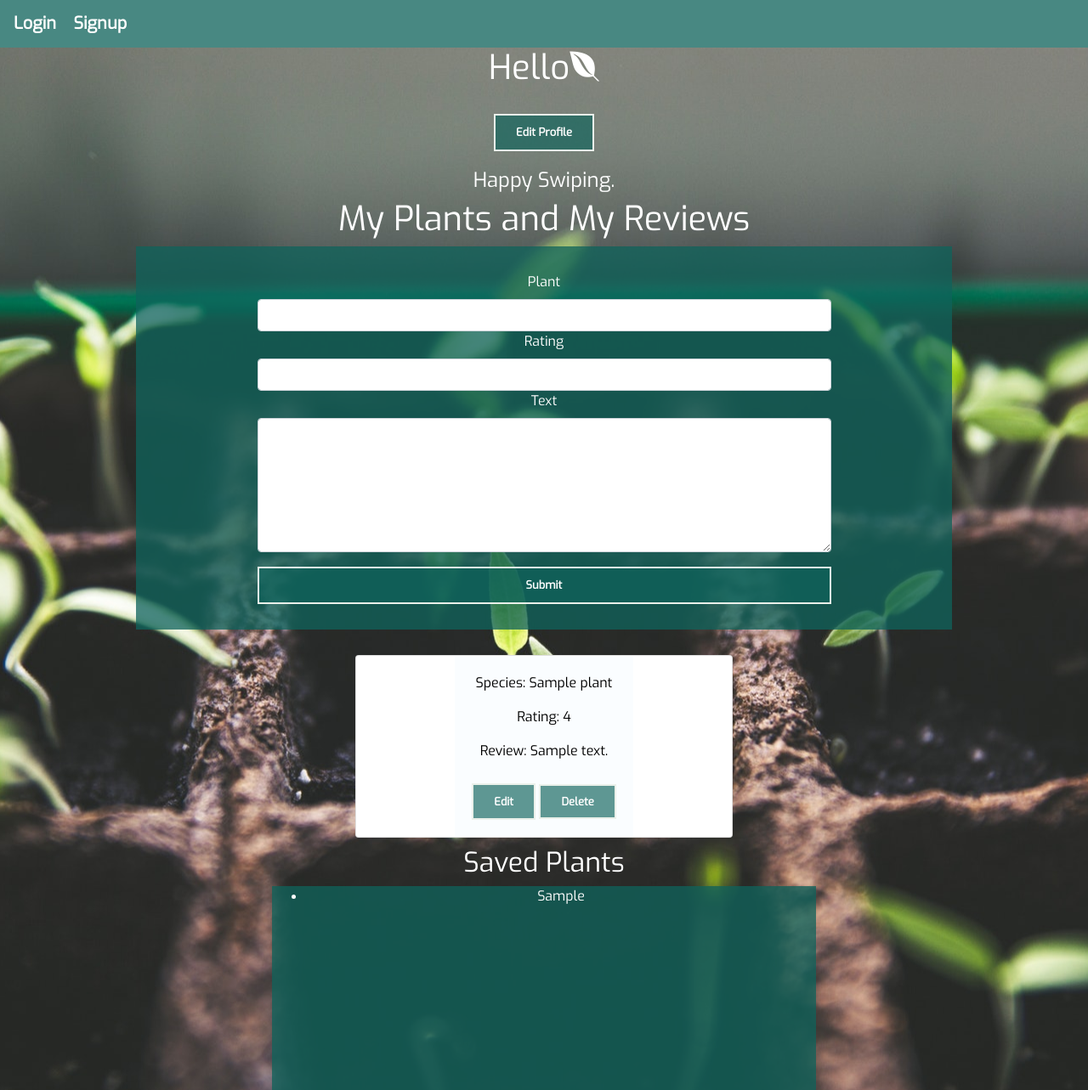
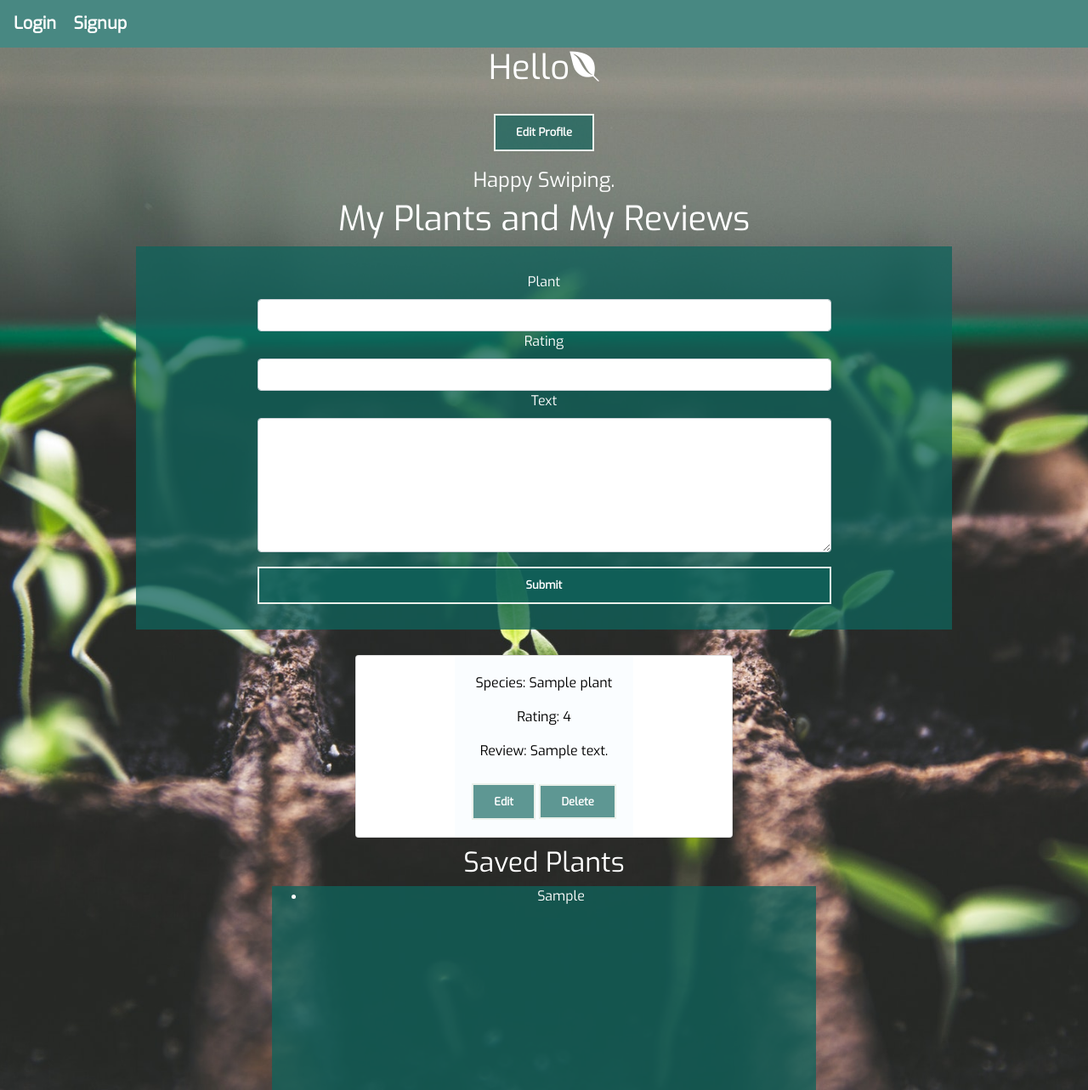
Before and after one commit to seraficaj/TransPlant, a Python web app: template templates/stream.html in a window 1280 px wide. Shown: the whole page at 85% size. Run offline with Jinja, Linux system fonts and the light colour scheme; the template is opened without the code that fills it: most values are stand-ins (such as "Sample title", 1, 10 or a date in 2020); form fields are guessed from the names that the template uses; some libraries are stand-ins or nearby versions.

Commit message:
background images fixed

```diff
--- a/static/styles.css
+++ b/static/styles.css
@@ -29,7 +29,6 @@ body{
     background-image: url("/static/carousel/Planting.jpeg");
     background-repeat: no-repeat;
     background-position: center;
-    height: 100vh;
     background-size: cover;
     color:white;
     text-align: center;
@@ -39,6 +38,7 @@ body{
     background-image: url("/static/carousel/Planting.jpeg");
     background-repeat: no-repeat;
     background-position: center;
+    background-size: cover;
 
     color:white;
     text-align: center;
```
